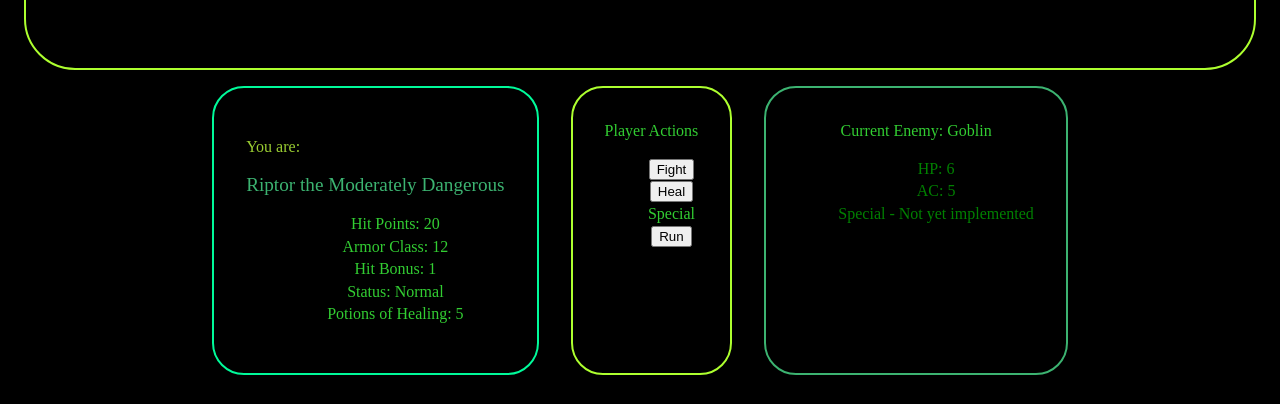
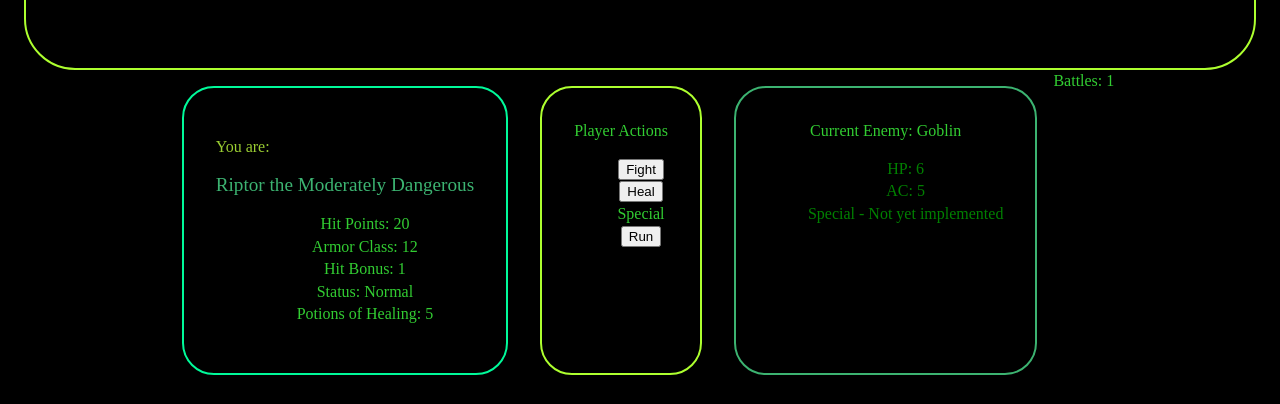
Before and after one commit to MustardJoe/rpg-combat-engine, a React app: page / in a window 1280 px wide. Shown: the part 443-847 px from the top of the page. Built offline with nearby package versions, Linux system fonts and the light colour scheme; a web font is replaced by a local one.

Commit message:
battle count comp written and implemented

```diff
--- /dev/null
+++ b/src/components/battlescount/BattlesCount.js
@@ -0,0 +1,17 @@
+import React from 'react';
+import PropTypes from 'prop-types';
+import styles from './battlescount.css';
+
+function BattlesCount({ count }) {
+  return (
+    <div className={styles.count}>
+      Battles: {count}
+    </div>
+  );
+}
+
+BattlesCount.propTypes = {
+  count: PropTypes.number.isRequired,
+};
+
+export default BattlesCount;
--- /dev/null
+++ b/src/components/battlescount/battlescount.css
@@ -0,0 +1,6 @@
+count {
+  border: solid 2px mediumseagreen;
+  border-radius: 2em;
+  width: 10em;
+  height: 5em;
+}
--- a/src/components/layout/LayoutComp.js
+++ b/src/components/layout/LayoutComp.js
@@ -4,6 +4,7 @@ import MainScreen from '../mainscreen/MainScreen';
 import PlayerStats from '../playerstats/PlayerStats';
 import EnemyComp from '../enemystats/EnemyStats';
 import GameOver from '../gameover/GameOver';
+import BattlesCount from '../battlescount/BattlesCount';
 import CombatEngine from '../../services/combatengine/CombatEngine';
 import enemies from '../../services/gamedata/Enemies';
 import players from '../../services/gamedata/Players';
@@ -142,6 +143,7 @@ class GameLayout extends Component {
               playerTriesToHeal={this.playerTriesToHeal}
               playerTriesToRun={this.playerTriesToRun} />
             <EnemyComp enemy={this.state.currentEnemy} />
+            <BattlesCount count={this.state.battlesFought} />
           </div>
         </div>
       );
```
